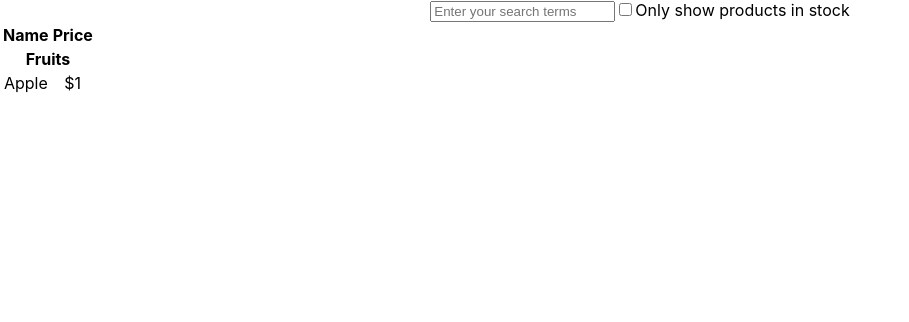
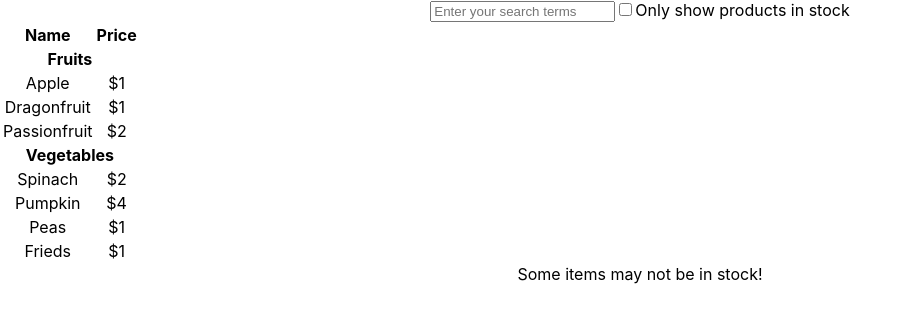
Before and after one commit to FriedrichtenHagen/react-product-data-table, a React (Create React App) app: page / in a window 1280 px wide. Shown: the top 322 px of the page, without its empty margins (0-909 px from the left). Built offline with nearby package versions, Linux system fonts and the light colour scheme.

Commit message:
add conditional rendering

```diff
--- a/src/App.js
+++ b/src/App.js
@@ -16,11 +16,22 @@ const jsonFile = [
 
 
 
+
+
 function App() {
-  const [textFilter, setTextFilter] = useState("Apple")
+  const [textFilter, setTextFilter] = useState("")
   const [stockFilter, setStockFilter] = useState(false)
 
-
+  function BottomText(){
+    // conditional rendering
+      return (
+        <div>
+        {
+          stockFilter ? `The items shown are in stock` : `Some items may not be in stock!`
+        }
+        </div>
+      )
+  }
 
   return (
     <div className="App">
@@ -31,8 +42,13 @@ function App() {
       onStockFilterChange={setStockFilter}
       />
       <ProductTable products={jsonFile} textFilter={textFilter} stockFilter={stockFilter}/>
+      <BottomText/>
+
     </div>
   );
 }
 
+
+
+
 export default App;
```
